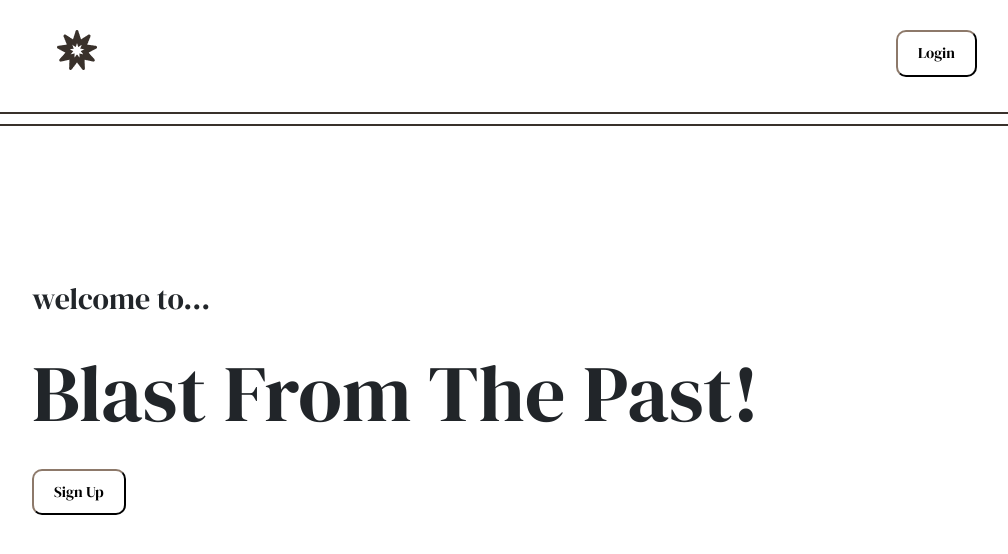
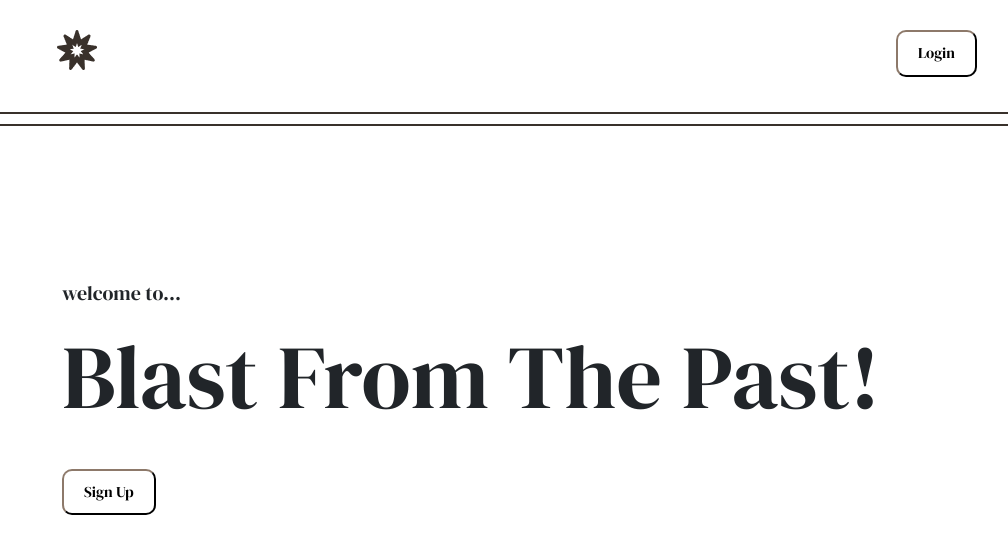
Before and after one commit to danchaliya/BlastfromthePast, a React (Vite) app in the folder react-app/: page / in a window 1280 px wide. Shown: the top 554 px of the page, without its empty margins (123-1131 px from the left). Built offline with nearby package versions, Linux system fonts and the light colour scheme.

Commit message:
edited again

```diff
--- a/react-app/src/App.tsx
+++ b/react-app/src/App.tsx
@@ -1,5 +1,6 @@
 import LandingPage from './pages/LandingPage';
 import SignIn from './pages/SignIn';
+import LogIn from './pages/LogIn';
 import { BrowserRouter, Route, Routes } from 'react-router-dom';
 import { useEffect, useState } from 'react';
 
@@ -12,7 +13,8 @@ function App(){
     <BrowserRouter>
       <Routes>
         <Route path="/" element={ <LandingPage />} />
-        <Route path="/sign-in" element={ <SignIn />} />
+        <Route path="/sign-up" element={ <SignIn />} />
+        <Route path="/log-in" element={ <LogIn />} />
       </Routes>
     </BrowserRouter>
   </div>
--- a/react-app/src/pages/LandingPage.tsx
+++ b/react-app/src/pages/LandingPage.tsx
@@ -13,7 +13,7 @@ function LandingPage() {
                         <img src={icon} id="logo"></img>
                         </div>
                     <div style={{marginLeft:'auto'}}>
-                        <Link to="/sign-in">
+                        <Link to="/log-in">
                             <button id="loginButton">Login</button>
                         </Link>
                     </div>
@@ -32,7 +32,7 @@ function LandingPage() {
                         Blast From The Past!
                     </h1>
                 </div>
-                <div>
+                <div id="signup-button">
                     <div style={{marginLeft:'auto'}}>
                         <Link to="/sign-up">
                             <button id="loginButton">Sign Up</button>
--- /dev/null
+++ b/react-app/src/pages/LogIn.tsx
@@ -0,0 +1,7 @@
+const SignIn = () => {
+    return (
+        <h1>Log In</h1>
+    )
+};
+
+export default SignIn;
--- a/react-app/src/pages/landingpage.css
+++ b/react-app/src/pages/landingpage.css
@@ -5,14 +5,22 @@
 
 #custom-h1{
     font-family: Myriad Pro Regular;
-    font-size: 80px;
-    padding-top: 20px;
-    padding-bottom: 20px;
+    font-size: 90px;
+    padding-top: 10px;
+    padding-bottom: 30px;
 }
 
 #custom-h2{
     font-family: Myriad Pro Regular;
-    font-size: 30px;
+    font-size: 20px;
+}
+
+#main{
+    margin-left: 30px;
+}
+
+#signup-button{
+    margin-left: 30px;
 }
 
 #loginButton{
```
